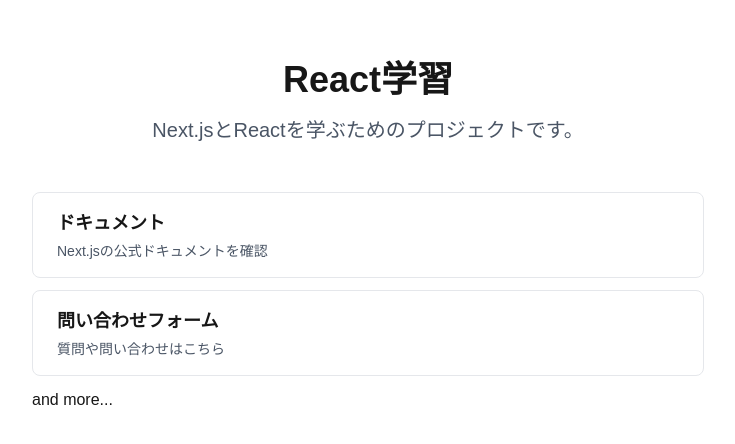
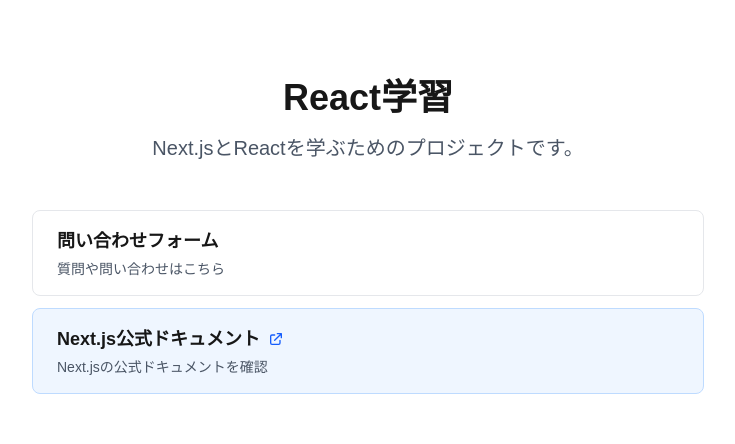
Before and after one commit to w-rnagatsuma/react-learning, a Next.js app in the folder app/: page / in a window 1280 px wide. Shown: the part 164-608 px from the top of the page, without its empty margins (272-1007 px from the left). Built offline with nearby package versions, Linux system fonts and the light colour scheme.

Commit message:
feat: 若干ごちゃったのでリファクタ

```diff
--- a/app/app/components/LinkCard.tsx
+++ b/app/app/components/LinkCard.tsx
@@ -2,17 +2,55 @@ type LinkCardProps = {
   href: string;
   title: string;
   description: string;
+  isExternal?: boolean;
 };
 
-export default function LinkCard({ href, title, description }: LinkCardProps) {
+const baseClassName =
+  "w-full px-6 py-4 border rounded-lg transition-colors text-left";
+
+const internalClassName =
+  "bg-white dark:bg-gray-800 border-gray-200 dark:border-gray-700 hover:bg-gray-50 dark:hover:bg-gray-700";
+
+const externalClassName =
+  "bg-blue-50 dark:bg-blue-950 border-blue-200 dark:border-blue-800 hover:bg-blue-100 dark:hover:bg-blue-900";
+
+function ExternalIcon() {
+  return (
+    <svg
+      className="w-4 h-4 text-blue-600 dark:text-blue-400"
+      fill="none"
+      stroke="currentColor"
+      viewBox="0 0 24 24"
+    >
+      <path
+        strokeLinecap="round"
+        strokeLinejoin="round"
+        strokeWidth={2}
+        d="M10 6H6a2 2 0 00-2 2v10a2 2 0 002 2h10a2 2 0 002-2v-4M14 4h6m0 0v6m0-6L10 14"
+      />
+    </svg>
+  );
+}
+
+export default function LinkCard({
+  href,
+  title,
+  description,
+  isExternal = false,
+}: LinkCardProps) {
+  const className =
+    baseClassName + " " + (isExternal ? externalClassName : internalClassName);
+
   return (
     <a
       href={href}
-      target="_blank"
-      rel="noopener noreferrer"
-      className="w-full px-6 py-4 bg-white dark:bg-gray-800 border border-gray-200 dark:border-gray-700 rounded-lg hover:bg-gray-50 dark:hover:bg-gray-700 transition-colors text-left"
+      {...(isExternal && { target: "_blank", rel: "noopener noreferrer" })}
+      className={className}
     >
-      <h2 className="text-lg font-semibold mb-1">{title}</h2>
+      <h2 className="text-lg font-semibold mb-1 flex items-center gap-2">
+        {title}
+        {isExternal && <ExternalIcon />}
+      </h2>
       <p className="text-sm text-gray-600 dark:text-gray-400">{description}</p>
     </a>
   );
--- a/app/app/page.tsx
+++ b/app/app/page.tsx
@@ -12,16 +12,16 @@ export default function Home() {
         </p>
         <nav className="flex flex-col gap-3 w-full">
           <LinkCard
-            href="https://nextjs.org/docs"
-            title="ドキュメント"
-            description="Next.jsの公式ドキュメントを確認"
-          />
-          <LinkCard
-            href="https://nextjs.org/learn"
+            href="/contact"
             title="問い合わせフォーム"
             description="質問や問い合わせはこちら"
           />
-          and more...
+          <LinkCard
+            href="https://nextjs.org/docs"
+            title="Next.js公式ドキュメント"
+            description="Next.jsの公式ドキュメントを確認"
+            isExternal
+          />
         </nav>
       </section>
     </main>
```
